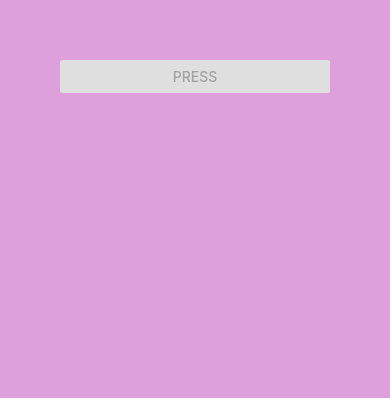
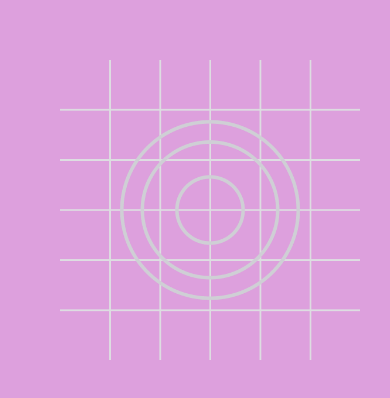
Before and after one commit to itsparasbisht/rn-starter, a React Native app: screen / in a window 390 px wide. Shown: the top 398 px of the page. Built offline with nearby package versions, Linux system fonts and the light colour scheme.

Commit message:
Pressable Component

```diff
--- a/App.js
+++ b/App.js
@@ -1,14 +1,16 @@
-import { View, Button } from "react-native";
+import { View, Image, Pressable } from "react-native";
+const logoImg = require("./assets/adaptive-icon.png");
 
 export default function App() {
   return (
     <View style={{ flex: 1, backgroundColor: "plum", padding: 60 }}>
-      <Button
-        title="Press"
-        onPress={() => console.log("pressed")}
-        color="midnightblue"
-        disabled
-      />
+      <Pressable
+        onPress={() => console.log("press")}
+        onPressIn={() => console.log("press in")}
+        onLongPress={() => console.log("long press")}
+      >
+        <Image source={logoImg} style={{ width: 300, height: 300 }} />
+      </Pressable>
     </View>
   );
 }
```
